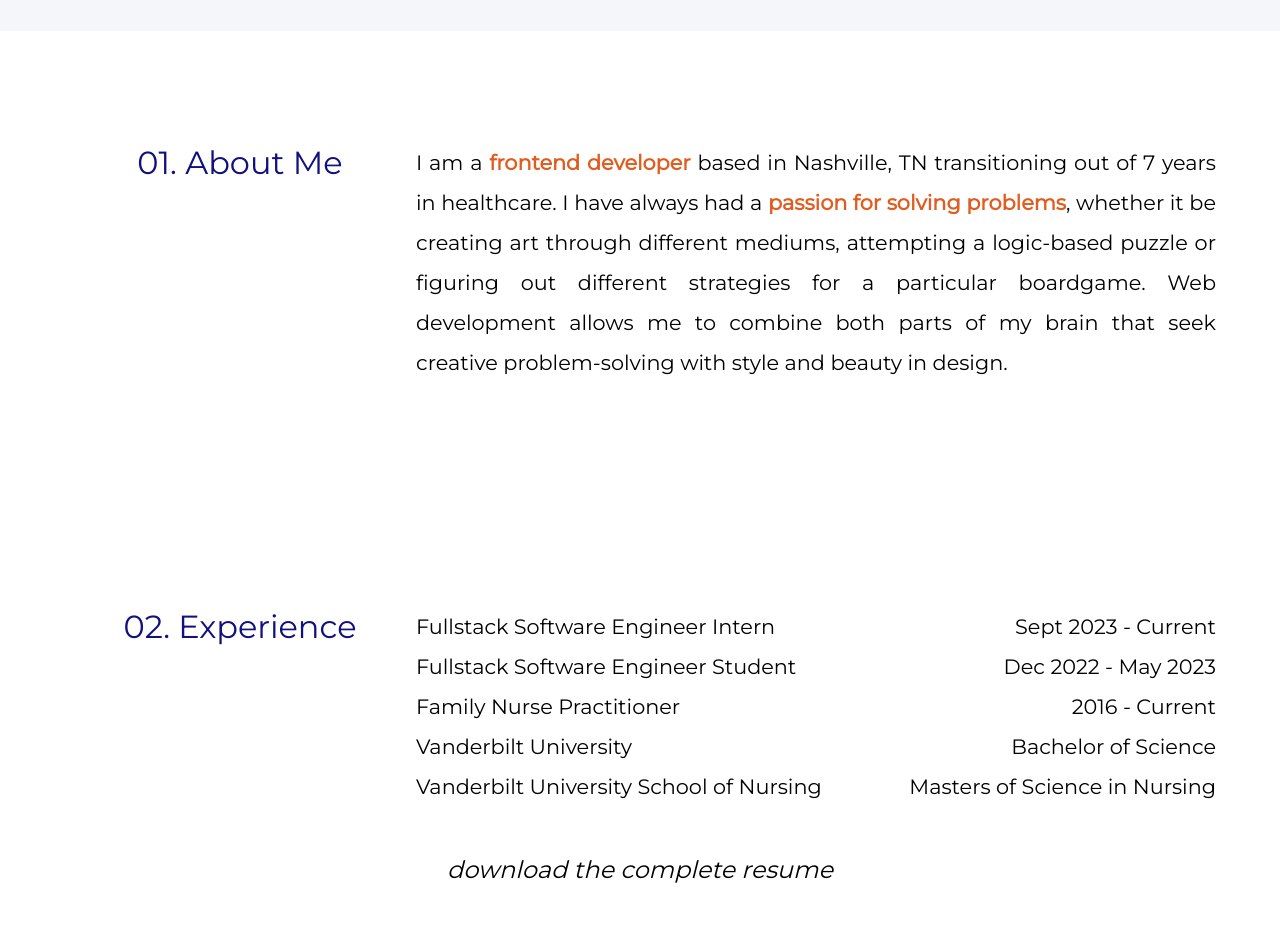
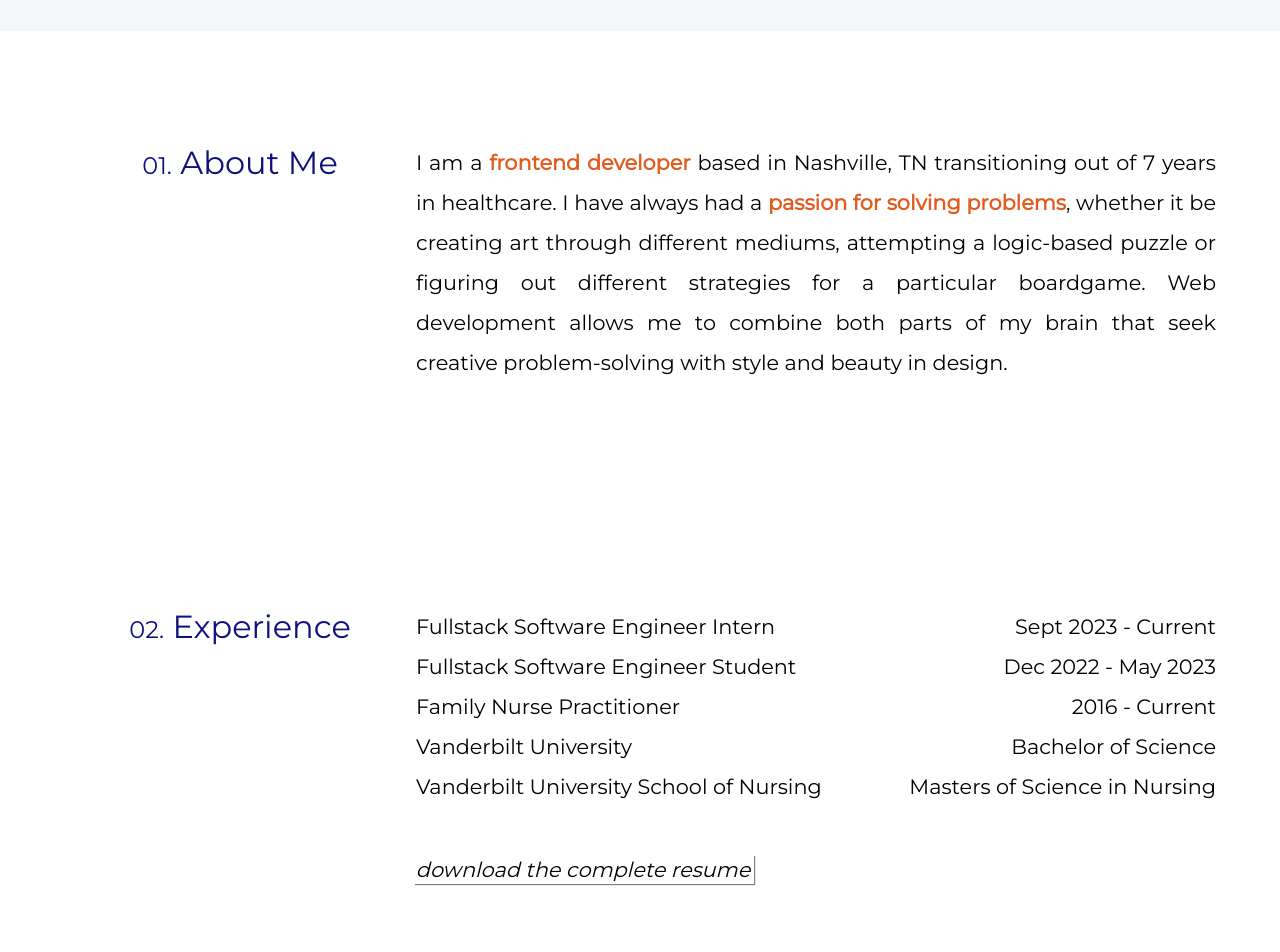
Before and after one commit to klheeJ/Klhee_Jacobs_Portfolio, a React (Vite) app: page / in a window 1280 px wide. Shown: the part 840-1792 px from the top of the page. Built offline with nearby package versions, Linux system fonts and the light colour scheme.

Commit message:
font changed

```diff
--- a/src/pages/Home.jsx
+++ b/src/pages/Home.jsx
@@ -13,7 +13,7 @@ const Home = () => {
 {/* ///////TOP//////////////////////// */}
     <Hero/>
     <section id="About-main" data-aos='fade-up'>
-            <div className="About-heading">01. About Me</div>
+            <div className="About-heading"><span id="number">01.</span> About Me</div>
             <div className="About-text">
               I am a <span>frontend developer</span> based in Nashville, TN transitioning out of 7 years in healthcare. I have always
               had a <span>passion for solving problems</span>, whether it be creating art through
@@ -25,7 +25,7 @@ const Home = () => {
 
   {/* ////////////RESUME///////////////// */}
   <section id="resume-main" data-aos='fade-up'>
-    <div className="resume-heading">02. Experience</div>
+    <div className="resume-heading"><span id="number">02.</span> Experience</div>
     <div className="resume-exp">
       <div id="exps">
         <div>Fullstack Software Engineer Intern</div>
@@ -55,7 +55,7 @@ const Home = () => {
 {/* //////PROJECTS//////////// */}
 
     <section id='projects-main' data-aos='fade-up'>
-        <div className="projects-heading">03. Projects</div>
+        <div className="projects-heading"><span id="number">03.</span> Projects</div>
         <div className="project-container">
           <div className='projects'>
             <div>
--- a/src/styles/Resume.scss
+++ b/src/styles/Resume.scss
@@ -28,9 +28,13 @@
 
 .resume-link {
     align-self: center;
-    font-size: 1.5rem;
+    font-size: 1.3rem;
     margin-bottom: 5rem;
+    margin-right: 7rem;
     font-style: italic;
+    box-shadow: 1px 1px 1px grey;
+    padding: 2px;
+    padding-right: 4px;
     &:hover {
         font-weight: bold;
     }
--- a/src/styles/main.scss
+++ b/src/styles/main.scss
@@ -22,6 +22,10 @@ body {
     width: 100%;
 }
 
+#number {
+    font-size: 1.5rem;
+}
+
 a, button {
     text-decoration: none;
     color: black;
```
